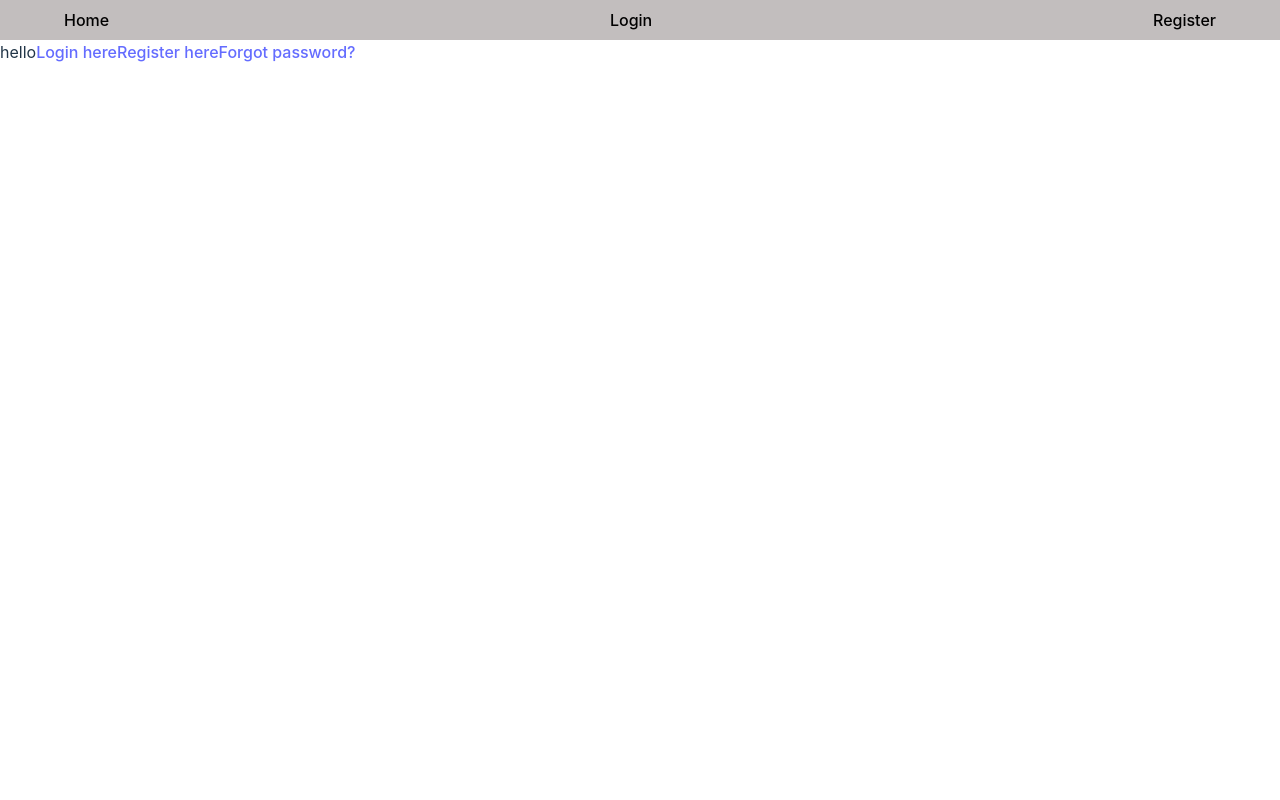
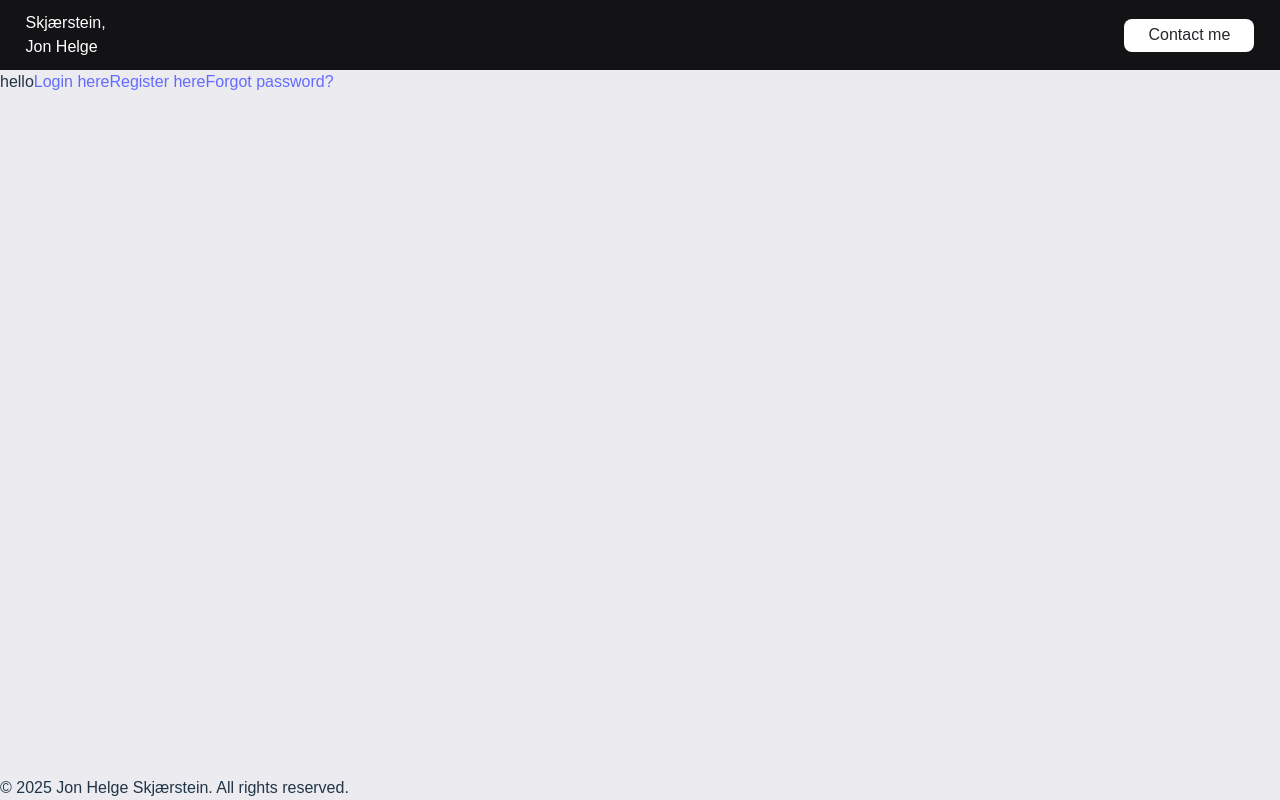
Before and after one commit to Jonhels/HelgeHub, a React (Vite) app in the folder my-app/: page / in a window 1280 px wide. Built offline with nearby package versions, Linux system fonts and the light colour scheme; no server answers.

Commit message:
adjusting css variables, layout and started to style frontend

```diff
--- a/my-app/src/App.css
+++ b/my-app/src/App.css
@@ -5,13 +5,21 @@
 }
 
 :root {
-    --background-dark-header-footer: #1c1b1b;
-    --background-section-color: #3f3f3f;
-    --border-color: #686873;
-    --font-color-header-gray-dark: #686873;
-    --font-color-light-black: #27272c;
-    --font-navigation-footer-color: #131316;
-    --font-color-white: #ffffff;
-    --font-color-header-gray-light: #bebebe;
-    --button-label-color: #1c1b1b;
+    --navigation-background-color: #131316;
+    --font-color-light: #fff;
+    --font-color-dark: #27272C;
+    --font-color-gray-header: #BEBEBE;
+    --font-color-gray-h2: #686873;
+    --body-background-color: #EBEBF0;
+    --font-size-small: 0.875rem; /* 14px */
+    --font-size-medium: 1rem; /* 16px */
+    --font-size-large: 1.5rem; /* 24px */
+    --contact-button-background-color-light: #fff;
+    --contact-button-background-color-dark: #27272C;
+
 }
+
+body {
+    font-family: Arial, Helvetica, sans-serif;
+    background-color: var(--body-background-color);
+}
--- a/my-app/src/components/Layout.jsx
+++ /dev/null
@@ -1,13 +0,0 @@
-import React from "react";
-import Navbar from "./Navbar";
-
-const Layout = ({ children }) => {
-    return (
-        <div style={{margin: 0, padding: 0, minHeight: "100vh" }}>
-            <Navbar />
-            <main>{children}</main>
-        </div>
-    );
-};
-
-export default Layout;
--- a/my-app/src/components/Navbar.css
+++ /dev/null
@@ -1,39 +0,0 @@
-nav {
-    width: 100vw;
-    padding: 0 5%;
-    height: 40px;
-    background-color: #c2bebe;
-    position: static;
-    display: flex;
-    align-items: center;
-}
-
-nav ul {
-    display: flex;
-    justify-content: space-between;
-    align-items: center;
-    width: 100%;
-    margin: 0;
-    padding: 0;
-}
-
-nav li {
-    list-style: none;
-    text-decoration: none;
-    margin: 0;
-}
-
-nav a {
-    color: #000;
-    text-decoration: none;
-    font-size: 16px;
-    line-height: 40px;
-}
-
-nav a:hover {
-    color: #007BFF;
-}
-
-nav a:active {
-    color: #0056b3;
-}
--- /dev/null
+++ b/my-app/src/components/footer/Footer.jsx
@@ -0,0 +1,14 @@
+import React, { useContext } from "react";
+import { Link } from "react-router-dom";
+import "./Footer.css";
+
+const Footer = () => {
+
+    return (
+        <div>
+            <p>© 2025 Jon Helge Skjærstein. All rights reserved.</p>
+        </div>
+    );
+};
+
+export default Footer;
--- /dev/null
+++ b/my-app/src/components/nav/Navbar.css
@@ -0,0 +1,50 @@
+nav {
+    width: 100vw;
+    padding: 0 2%;
+    height: 70px;
+    background-color: var(--navigation-background-color);
+    display: flex;
+    align-items: center;
+}
+
+nav ul {
+    display: flex;
+    justify-content: space-between;
+    align-items: center;
+    width: 100%;
+}
+
+nav li {
+    list-style: none;
+    margin: 0;
+}
+
+nav a {
+    color: var(--font-color-light);
+    text-decoration: none;
+    font-size: var(--font-size-medium);
+}
+
+nav a:hover {
+    color: var(--font-color-gray-header);
+}
+
+.navigationLogo{
+    width: 80px;
+}
+
+.contactGrayButton{
+    background-color: var(--contact-button-background-color-light);
+    padding: 5px;
+    border-radius: 8px;
+    width: 130px;
+    height: 33px;
+    display: flex;
+    justify-content: center;
+    align-items: center;
+}
+
+.contactGrayButton a{
+    color: var(--font-color-dark);
+    font-size: var(--font-size-medium);
+}
--- a/my-app/src/components/Navbar.jsx
+++ b/my-app/src/components/nav/Navbar.jsx
@@ -1,7 +1,7 @@
 import React, { useContext } from "react";
 import { Link } from "react-router-dom";
-import useLogout from "../hooks/useLogout";
-import AuthContext from "../context/AuthContext";
+import useLogout from "../../hooks/useLogout";
+import AuthContext from "../../context/AuthContext";
 import "./Navbar.css";
 
 const Navbar = () => {
@@ -9,10 +9,13 @@ const Navbar = () => {
     const logout = useLogout();
 
     return (
-        <nav>
+       <nav>
             <ul>
-                <li>
-                    <Link to="/">Home</Link>
+                <li className="navigationLogo">
+                    <Link to="/">Skjærstein, Jon Helge</Link>
+                </li>
+                <li className="contactGrayButton">
+                    <Link to="/about">Contact me</Link>
                 </li>
                 {user ? (
                     <>
@@ -28,16 +31,17 @@ const Navbar = () => {
                     </>
                 ) : (
                     <>
-                        <li>
+                        {/* <li>
                             <Link to="/login">Login</Link>
                         </li>
                         <li>
                             <Link to="/register">Register</Link>
-                        </li>
+                        </li> */}
                     </>
                 )}
             </ul>
         </nav>
+
     );
 };
 
--- /dev/null
+++ b/my-app/src/layout/Layout.jsx
@@ -0,0 +1,27 @@
+// This component serves as the layout wrapper for the application.
+// It includes the Navbar at the top and dynamically renders the main content passed as the "children" prop.
+// The "children" prop represents any nested content or components that are rendered within the Layout.
+// The Footer is positioned at the bottom of the page using flexbox styling.
+import React from "react";
+import Navbar from "../components/nav/Navbar";
+import Footer from "../components/footer/Footer";
+
+const Layout = ({ children }) => {
+    return (
+        <div
+            style={{
+                display: "flex",
+                flexDirection: "column",
+                minHeight: "100vh",
+                margin: 0,
+                padding: 0,
+            }}
+        >
+            <Navbar />
+            <main style={{ flex: 1 }}>{children}</main> {/* Pushes the Footer to the bottom */}
+            <Footer />
+        </div>
+    );
+};
+
+export default Layout;
--- a/my-app/src/routes.jsx
+++ b/my-app/src/routes.jsx
@@ -10,7 +10,7 @@ import VerifyEmailPage from "./pages/VerifyEmailPage";
 import ProtectedRoute from "./components/ProtectedRoute";
 import HomePage from "./pages/HomePage";
 import NotFoundPage from "./pages/NotFoundPage";
-import Layout from "./components/Layout";
+import Layout from "./layout/Layout";
 
 const AppRoutes = () => (
     <Routes>
```
Also changed, not shown: my-app/src/components/footer/Footer.css (added), my-app/src/layout/Layout.css (added).
